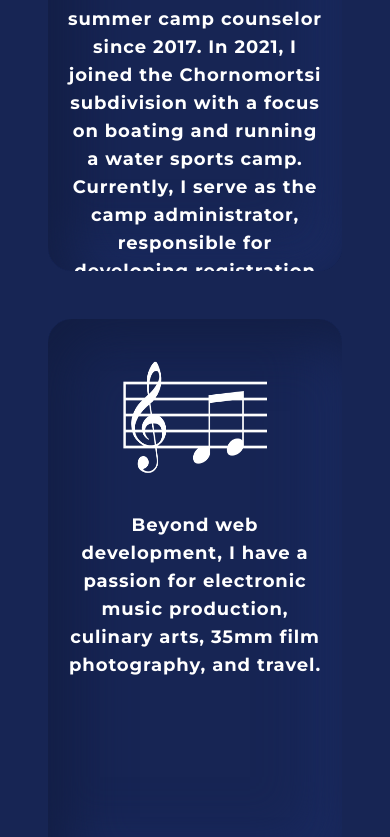
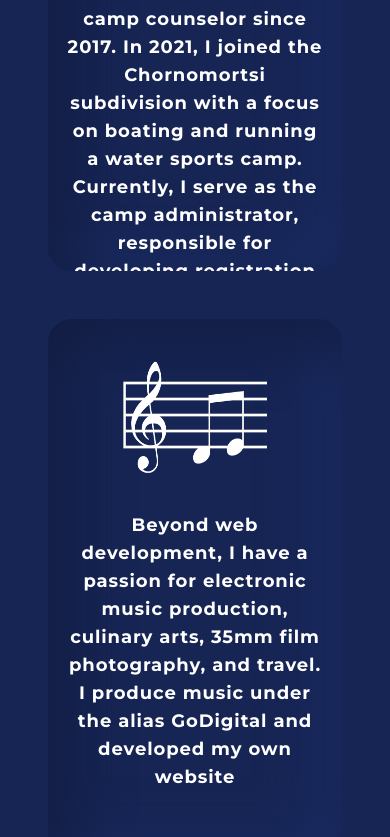
Before and after one commit to MaximMurphy/portfolio-site, a Next.js app: page /about in a window 390 px wide. Shown: the part 1160-1997 px from the top of the page. Built offline with nearby package versions, Linux system fonts and the light colour scheme.

Commit message:
Add resume icon, fix footer spacing on desktop

```diff
--- a/src/components/Footer.jsx
+++ b/src/components/Footer.jsx
@@ -1,12 +1,15 @@
 import Link from "next/link";
 import Image from "next/image";
+import { Icon } from "@iconify-icon/react";
 
 export default function Footer() {
   return (
     <nav className="flex flex-col items-center justify-between ">
-      <div className="flex flex-col lg:w-full lg:px-48 lg:flex-row">
+      <div className="flex flex-col lg:w-full lg:px-40 lg:flex-row mb-8">
         <div className="flex flex-col items-center lg:items-start font-bold text-lg tracking-widest text-blue-950 px-20 pt-20 pb-12 lg:p-12 lg:mt-12 lg:gap-4">
           <div className="flex flex-col items-center lg:items-start text-white gap-4">
+            <h1 className="text-blue-950">PAGES</h1>
+            <div className="flex flex-col lg:flex-row items-center gap-4 lg:gap-24">
               <Link
                 href="/"
                 className="hover:text-orange-200 hover:drop-shadow-2xl hover:scale-110"
@@ -19,6 +22,8 @@ export default function Footer() {
               >
                 ABOUT
               </Link>
+            </div>
+            <div className="flex flex-col lg:flex-row items-center gap-4 lg:gap-12">
               <Link
                 href="/projects"
                 className="hover:text-orange-600 hover:drop-shadow-2xl hover:scale-110"
@@ -33,7 +38,8 @@ export default function Footer() {
               </Link>
             </div>
           </div>
-        <div className="flex flex-col items-center lg:items-start justify-between w-full font-bold text-lg tracking-widest text-white gap-6 px-24 pb-10 lg:mt-24 lg:flex-row">
+        </div>
+        <div className="flex flex-col items-center lg:items-start justify-between w-full font-bold text-lg tracking-widest text-white gap-6 px-24 pb-4 lg:pb-10 lg:mt-28 lg:flex-row">
           <Link
             href="https://github.com/MaximMurphy"
             target="_blank"
@@ -60,10 +66,21 @@ export default function Footer() {
               className="invert hover:drop-shadow-2xl hover:scale-110"
             />
           </Link>
+          <p className="hover:drop-shadow-2xl hover:scale-110">
+            <Link
+              href="/RESUME Maxim Murphy.pdf"
+              target="_blank"
+              rel="noopener noreferrer"
+            >
+              <Icon icon="mdi:resume" width="50" height="50" />
+            </Link>
+          </p>
+          {/*
           <Link
             href="https://www.instagram.com/m8murphy/"
             target="_blank"
             rel="noopener noreferrer"
+            className="lg:hidden"
           >
             <Image
               src="/footerIcons/instagram.png"
@@ -73,19 +90,11 @@ export default function Footer() {
               className="hover:drop-shadow-2xl hover:scale-110"
             />
           </Link>
-          <p className="hover:drop-shadow-2xl hover:scale-110 hover:text-blue-950">
-            <Link
-              href="/RESUME Maxim Murphy.pdf"
-              target="_blank"
-              rel="noopener noreferrer"
-            >
-              RESUME
-            </Link>
-          </p>
+          */}
         </div>
       </div>
 
-      <div className=" mb-16 text-sm font-bold tracking-widest text-slate-300">
+      <div className="mb-12 lg:mb-20 text-sm font-bold tracking-widest text-slate-300">
         <p>© 2023 Maxim Murphy</p>
       </div>
     </nav>
--- a/src/pages/about.jsx
+++ b/src/pages/about.jsx
@@ -1,4 +1,5 @@
 import Image from "next/image";
+import Link from "next/link";
 
 export default function about() {
   return (
@@ -18,7 +19,7 @@ export default function about() {
           <p>
             I graduated from The Ohio State University in December 2022 with a
             degree in Computer Science and Engineering, specializing in Software
-            Engineering. Key courses included Capstone Design - Software
+            Engineering. Key courses included Capstone Design: Software
             Applications, Mobile Application Development, Web Applications, and
             Computer Game & Animation Techniques.
           </p>
@@ -32,10 +33,10 @@ export default function about() {
             className="w-36 h-36"
           />
           <p>
-            Actively involved in the Ukrainian Scouting Organization, Plast, my
-            entire life. I have been a summer camp counselor since 2017. In
-            2021, I joined the Chornomortsi subdivision with a focus on boating
-            and running a water sports camp. Currently, I serve as the camp
+            I am actively involved in the Ukrainian Scouting Organization,
+            Plast. I have been a summer camp counselor since 2017. In 2021, I
+            joined the Chornomortsi subdivision with a focus on boating and
+            running a water sports camp. Currently, I serve as the camp
             administrator, responsible for developing registration forms,
             coordinating logistics for gear transportation, and overseeing
             financial operations.
@@ -51,7 +52,16 @@ export default function about() {
           />
           <p>
             Beyond web development, I have a passion for electronic music
-            production, culinary arts, 35mm film photography, and travel.
+            production, culinary arts, 35mm film photography, and travel. I
+            produce music under the alias GoDigital and developed{" "}
+            <Link
+              href="https://godigitalgo.netlify.app/"
+              target="_blank"
+              rel="noopener noreferrer"
+              className="hover:text-orange-600"
+            >
+              my own website
+            </Link>
           </p>
         </div>
       </section>
```
Lines whose indentation alone changed are shown as unchanged.
